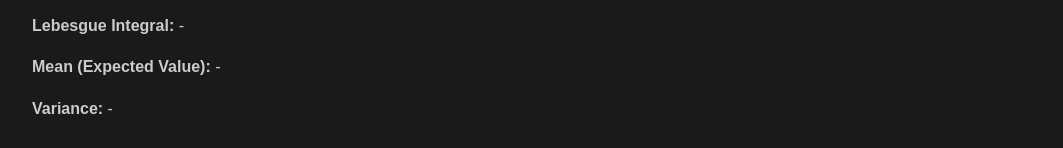
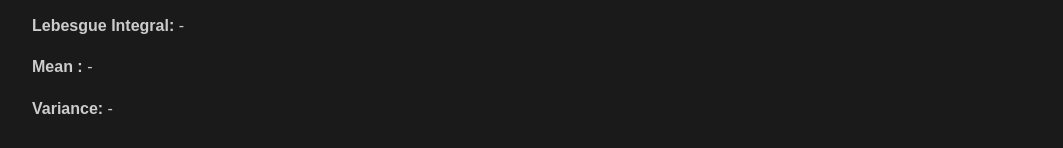
Before and after one commit to AchilleLauro/statistics2024-homework10, a plain HTML site: page index.html in a window 1280 px wide. Shown: the part 506-654 px from the top of the page, without its empty margins (108-1171 px from the left). Drawn offline with nearby package versions, Linux system fonts and the light colour scheme.

Commit message:
Update index.html

```diff
--- a/index.html
+++ b/index.html
@@ -42,7 +42,7 @@
       <h3>Results</h3>
       <p><strong>Riemann Integral:</strong> <span id="riemannResult">-</span></p>
       <p><strong>Lebesgue Integral:</strong> <span id="lebesgueResult">-</span></p>
-      <p><strong>Mean (Expected Value):</strong> <span id="meanResult">-</span></p>
+      <p><strong>Mean :</strong> <span id="meanResult">-</span></p>
       <p><strong>Variance:</strong> <span id="varianceResult">-</span></p>
     </section>
   </main>
```
